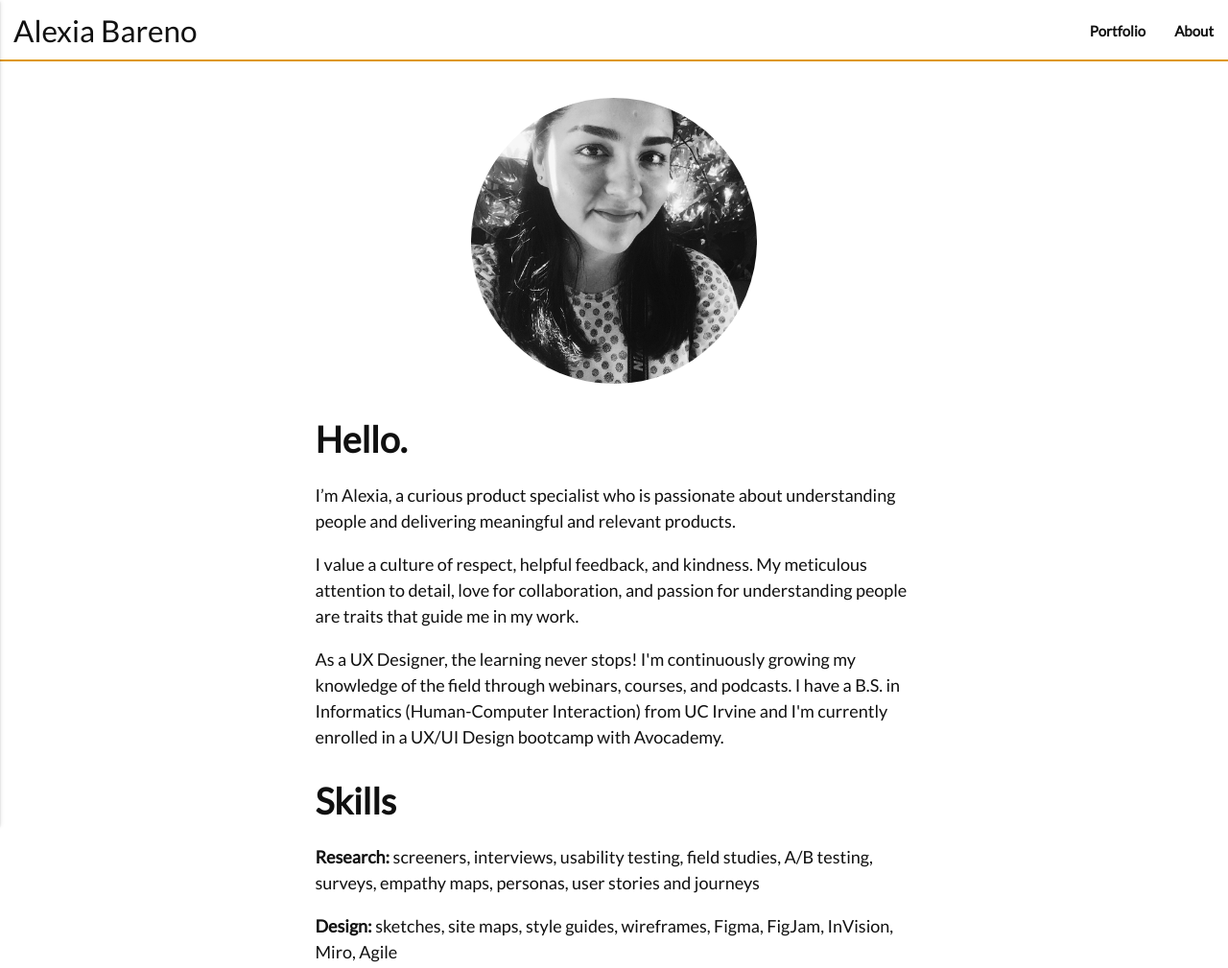
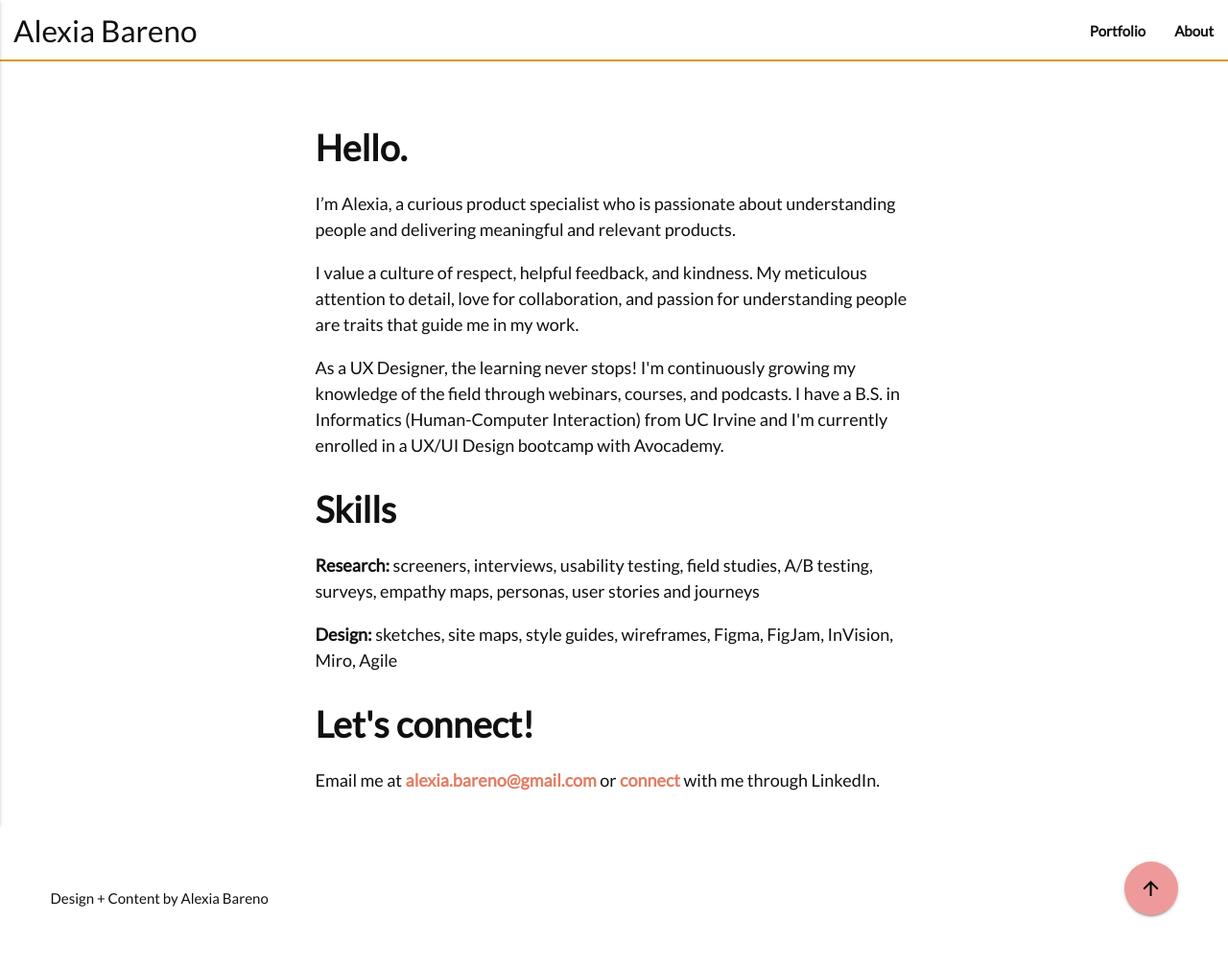
Before and after one commit to alexia-martinez/alexiabareno.github.io, a plain HTML site: page about.html in a window 1280 px wide. Shown: the top 1009 px of the page at 96% size. After the commit the page ends 978 px from the top, so only its background shows below. Drawn offline with nearby package versions, Linux system fonts and the light colour scheme.

Commit message:
Update about.html
Hid pic of me

```diff
--- a/about.html
+++ b/about.html
@@ -45,9 +45,9 @@
 <!-- ABOUT ME -->
 <div id="about">
     <div class="text">
-        <div class="exception2 wrapper picture">
+        <!--<div class="exception2 wrapper picture">
             <img id="me" src= "Images/alexiab+w.jpg">
-        </div>
+        </div>-->
 
         <div class="exception2 wrapper">
             <h1>Hello.</h1>
```
